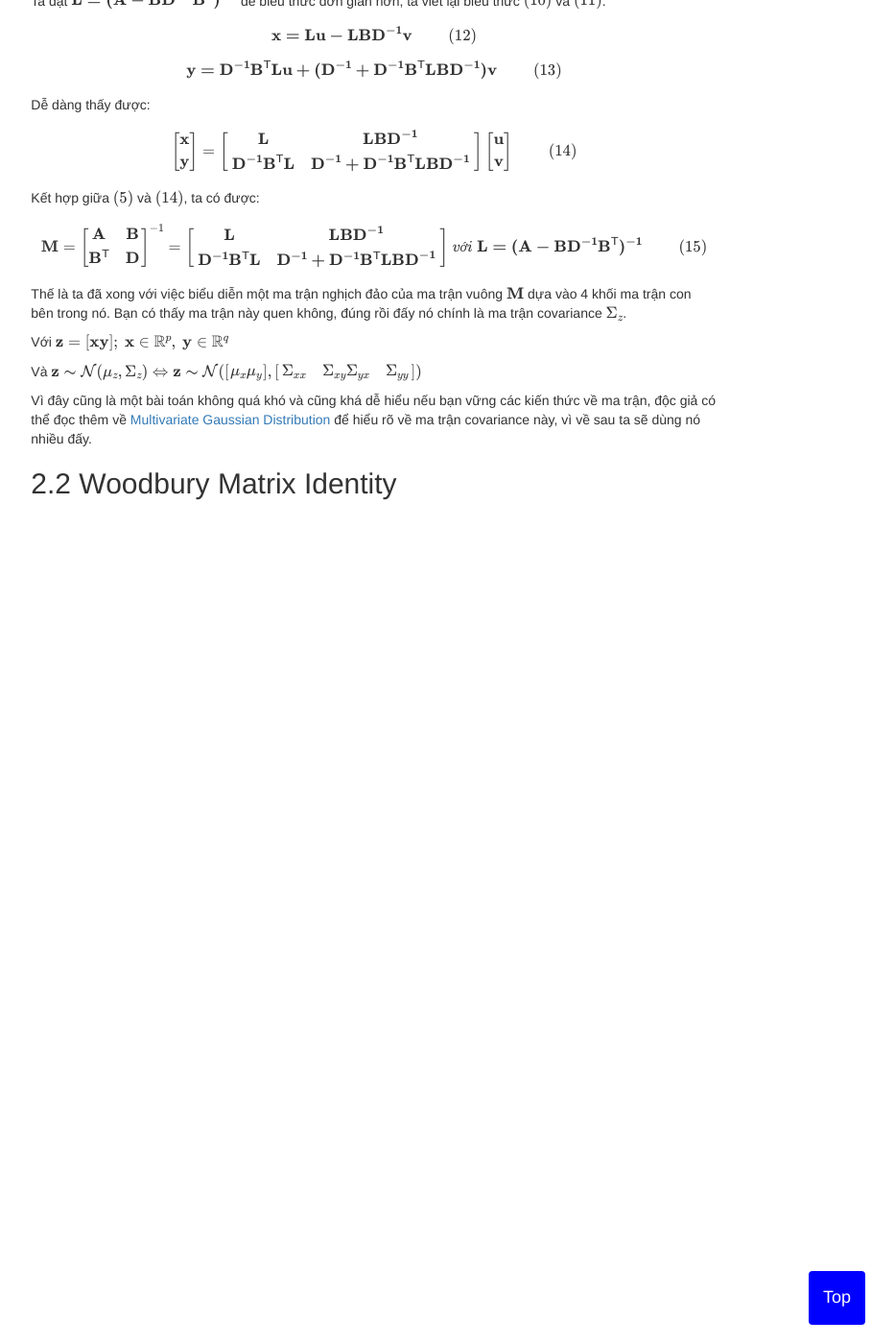
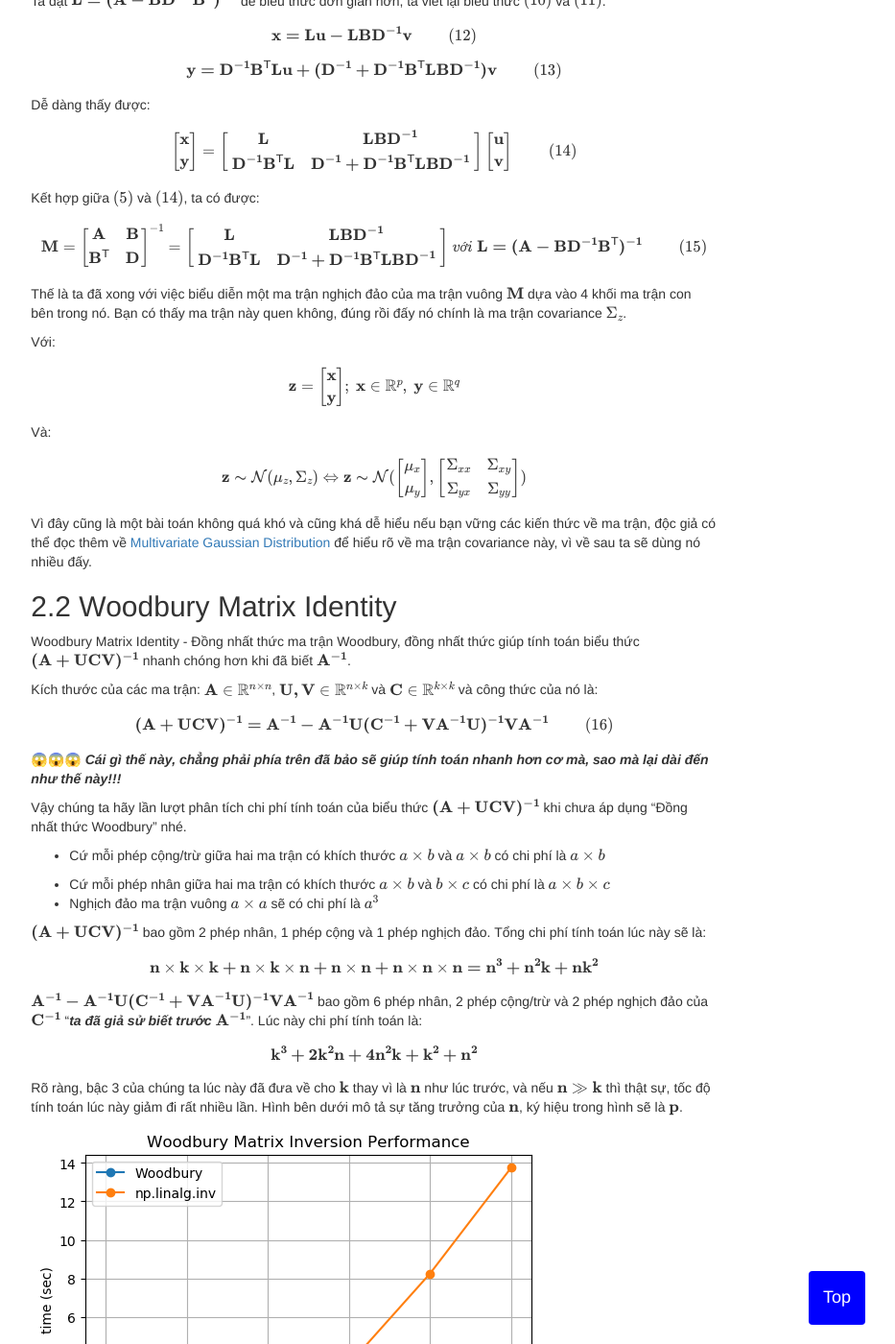
Before and after one commit to Think-man-blog/Think-man-blog.github.io, a Jekyll site: the page built from _posts/2022-10-11-Kalman_Filter_P2.md, in a window 1280 px wide and 1400 px high, scrolled down 2304 px. Shown: the whole window at 96% size, without its empty margins (250-1183 px from the left). Built offline with Jekyll 4.4.1, drawn with Linux system fonts in a browser that asks for light colours; nearby versions of some CDN libraries; some of the changed text lies outside the part shown.

Commit message:
00:29:30 14/10/2022

```diff
--- a/_layouts/default.html
+++ b/_layouts/default.html
@@ -120,6 +120,7 @@ body {
 			skipHtmlTags: [
 				'script', 'noscript', 'style', 'textarea', 'pre'
 			],
+			displayAlign: "left",
 		};
 	</script>
 	<script type="text/javascript" id="MathJax-script" async
--- a/_posts/2022-10-11-Kalman_Filter_P2.md
+++ b/_posts/2022-10-11-Kalman_Filter_P2.md
@@ -214,8 +220,84 @@ $\mathbf{z} \thicksim \mathcal{N}(\mu_z,\Sigma_z)
 \begin{bmatrix}
 \Sigma_{xx} & \Sigma_{xy} \\
 \Sigma_{yx} & \Sigma_{yy}
-\end{bmatrix})$
+\end{bmatrix})
+$$
 
 Vì đây cũng là một bài toán không quá khó và cũng khá dễ hiểu nếu bạn vững các kiến thức về ma trận, độc giả có thể đọc thêm về [Multivariate Gaussian Distribution](https://en.wikipedia.org/wiki/Multivariate_normal_distribution) để hiểu rõ về ma trận covariance này, vì về sau ta sẽ dùng nó nhiều đấy.
 
 ## 2.2 Woodbury Matrix Identity
+
+Woodbury Matrix Identity - Đồng nhất thức ma trận Woodbury, đồng nhất thức giúp tính toán biểu thức
+$\mathbf{(A+UCV)^{-1}}$
+nhanh chóng hơn khi đã biết $\mathbf{A^{-1}}$.
+
+Kích thước của các ma trận:
+$\mathbf{A} \in \mathbb{R}^{n \times n}$, $\mathbf{U, V} \in \mathbb{R}^{n \times k}$ và $\mathbf{C} \in \mathbb{R}^{k \times k}$ và công thức của nó là:
+
+$$\mathbf{(A+UCV)^{-1} = A^{-1} - A^{-1}U(C^{-1}+VA^{-1}U)^{-1}VA^{-1}} \hspace{1cm} (16)
+$$
+
+😱😱😱 ***Cái gì thế này, chẳng phải phía trên đã bảo sẽ giúp tính toán nhanh hơn cơ mà, sao mà lại dài đến như thế này!!!***
+
+Vậy chúng ta hãy lần lượt phân tích chi phí tính toán của biểu thức
+$\mathbf{(A+UCV)^{-1}}$
+khi chưa áp dụng "Đồng nhất thức Woodbury" nhé.
+
+- Cứ mỗi phép cộng/trừ giữa hai ma trận có khích thước $a \times b$ và $a \times b$ có chi phí là $a \times b$
+
+- Cứ mỗi phép nhân giữa hai ma trận có khích thước $a \times b$ và $b \times c$ có chi phí là $a \times b \times c$
+- Nghịch đảo ma trận vuông $a \times a$ sẽ có chi phí là $a^{3}$
+
+$\mathbf{(A+UCV)^{-1}}$  bao gồm 2 phép nhân, 1 phép cộng và 1 phép nghịch đảo. Tổng chi phí tính toán lúc này sẽ là:
+
+$$\mathbf{n \times k \times k + n \times k \times n + n \times n + n \times n \times n = n^{3} + n^{2}k + nk^{2}}$$
+
+$\mathbf{A^{-1} - A^{-1}U(C^{-1}+VA^{-1}U)^{-1}VA^{-1}}$
+bao gồm 6 phép nhân, 2 phép cộng/trừ và 2 phép nghịch đảo của
+$\mathbf{C^{-1}}$
+"***ta đã giả sử biết trước
+$\mathbf{A^{-1}}$***". Lúc này chi phí tính toán là:
+
+$$\mathbf{k^{3} + 2k^{2}n + 4n^{2}k + k^{2}  + n^{2}}$$
+
+Rõ ràng, bậc 3 của chúng ta lúc này đã đưa về cho
+$\mathbf{k}$
+thay vì là
+$\mathbf{n}$
+như lúc trước, và nếu $\mathbf{n \gg k}$ thì thật sự, tốc độ tính toán lúc này giảm đi rất nhiều lần. Hình bên dưới mô tả sự tăng trưởng của $\mathbf{n}$, ký hiệu trong hình sẽ là $\mathbf{p}$.
+
+[![Woodbury performance](/assets\images\Kalman_Filter\woodbury.png)](https://stackoverflow.com/questions/53564529/woodbury-identity-for-fast-matrix-inversion-slower-than-expected)
+
+***Note: hãy tính toán 6 phép nhân thông minh, đừng để bị dính vào phép nhân $\mathbf{n^{3}}$ nhé. Còn một điều nữa, "Đồng nhất thức ma trận Woodbury" còn có thể áp dụng cho trường hợp ma trận $\mathbf{A}$ là ma trận tam giác.***
+
+Vậy điều này có nghĩa gì 🤔🤔🤔, bạn có để ý thấy
+$\mathbf{(A+UCV)^{-1}}$
+giống với ma trận nào của chúng ta không?
+
+Bạn đoán đúng rồi đấy, đó chính là ma trận
+$\mathbf{L = (A-BD^{-1}B^\mathsf{T})^{-1}}$
+. Chà chà, mọi thứ có vẻ work với nhau rồi chứ.
+Hãy chờ đợi bí mật được khai phá ở mục tiếp theo nhé.
+
+Nào hãy cùng mình chứng minh về "Đồng nhất thức ma trận Woodbury" nhé.
+
+Ta sẽ bắt đầu từ hai biểu thức cơ bản sau:
+
+$$\mathbf{(I+P)^{-1} = (I+P^{-1})(I+P-P) = I - (I+P)^{-1}P} \hspace{1cm} (*)$$
+
+$$\mathbf{P + PQP = P(I + QP) = (I + PQ)P}$$
+
+$$
+Suy\space ra:\space \mathbf{(I + QP)^{-1}P = P(I + PQ)^{-1}}
+\hspace{1cm} (**)
+$$
+
+Từ đó ta khai triển biểu thức:
+
+$$\mathbf{
+\begin{aligned}
+(A+UCV)^{-1} & = & (A[I+A^{-1}UCV])^{-1} \\
+& = & \left[I +A^{-1}UCV\right]^{-1}A^{-1} \\
+& = & \left[I - (I+A^{-1}UCV)^{-1}A^{-1}UCV\right]A^{-1} \hspace{1cm} \text{dùng biểu thức (*)}\\
+& = &
+\end{aligned}}$$
```
Also changed, not shown: other parts of _posts/2022-10-11-Kalman_Filter_P2.md (+13 -7 lines), assets/images/Kalman_Filter/woodbury.png (added).
